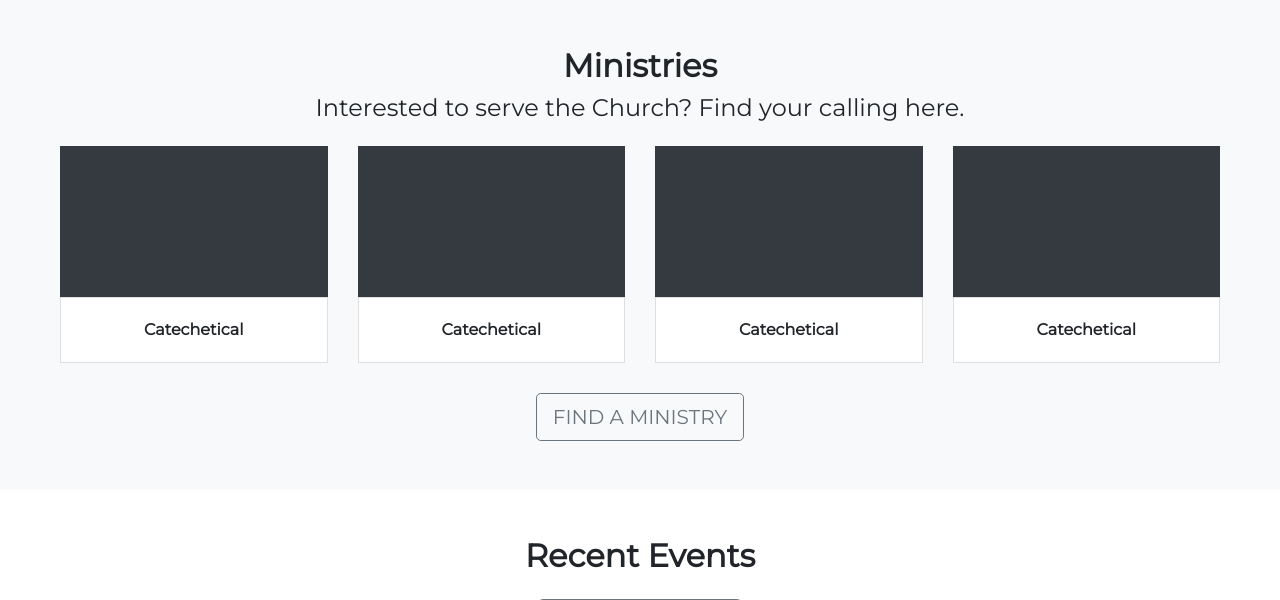
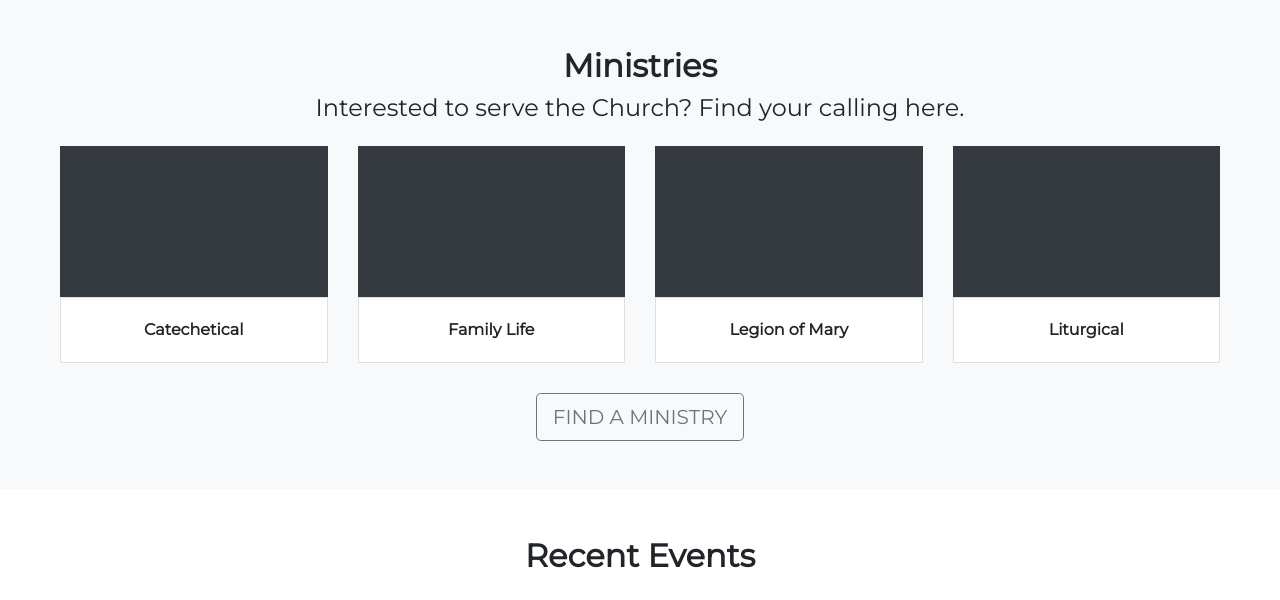
Before and after one commit to shawn-invento-tan/hfk-wp-theme, a WordPress theme: template front-page.php in a window 1280 px wide. Shown: the part 638-1238 px from the top of the page. Run offline with PHP 8.4 and a stand-in for WordPress, Linux system fonts and the light colour scheme; the site name, menu and one post (Sample post) are stand-ins, and other content is empty.

Commit message:
Front page bugfixes

```diff
--- a/front-page.php
+++ b/front-page.php
@@ -70,7 +70,7 @@
 
                     </div>
                     <div class="card-body">
-                        Catechetical
+                        Family Life
                     </div>
                 </div>
             </div>
@@ -80,7 +80,7 @@
 
                     </div>
                     <div class="card-body">
-                        Catechetical
+                        Legion of Mary
                     </div>
                 </div>
             </div>
@@ -90,7 +90,7 @@
 
                     </div>
                     <div class="card-body">
-                        Catechetical
+                        Liturgical
                     </div>
                 </div>
             </div>
@@ -105,11 +105,11 @@
         <h2 class="text-bold mb-4">Recent Events</h2>
         <div class="row justify-content-center">
             <?php
-                /*if($pastEventsArray){
+                if($pastEventsArray){
                     foreach($pastEventsArray as $pastEvent) : setup_postdata($pastEvent);
                         the_content();
                     endforeach;
-                }*/
+                }
             ?>
             <!---<div class="col-lg-6 col-md-6 col-sm-12 col-12 col-bottom-fix">
                 <div class="card front-page-card hoverable">
```
